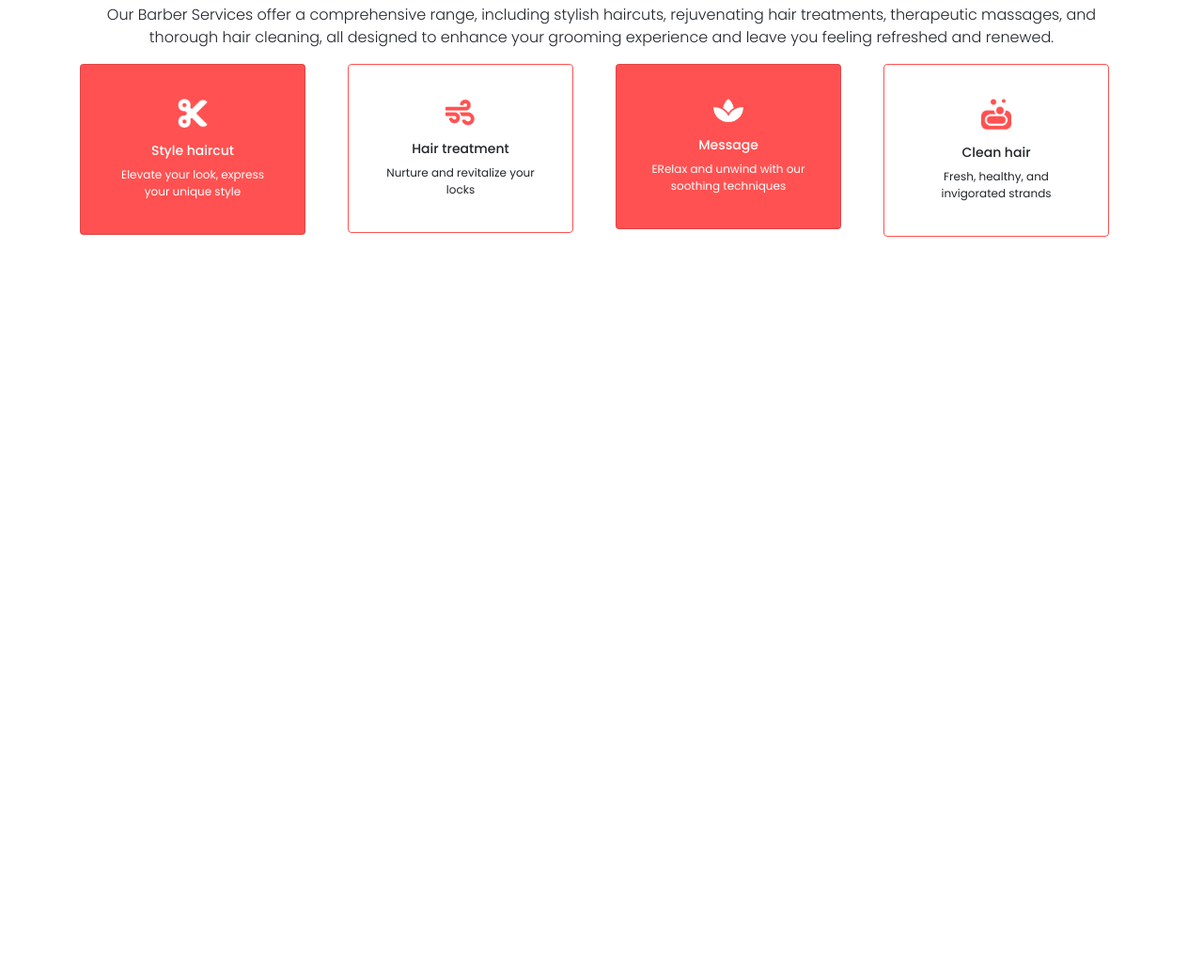
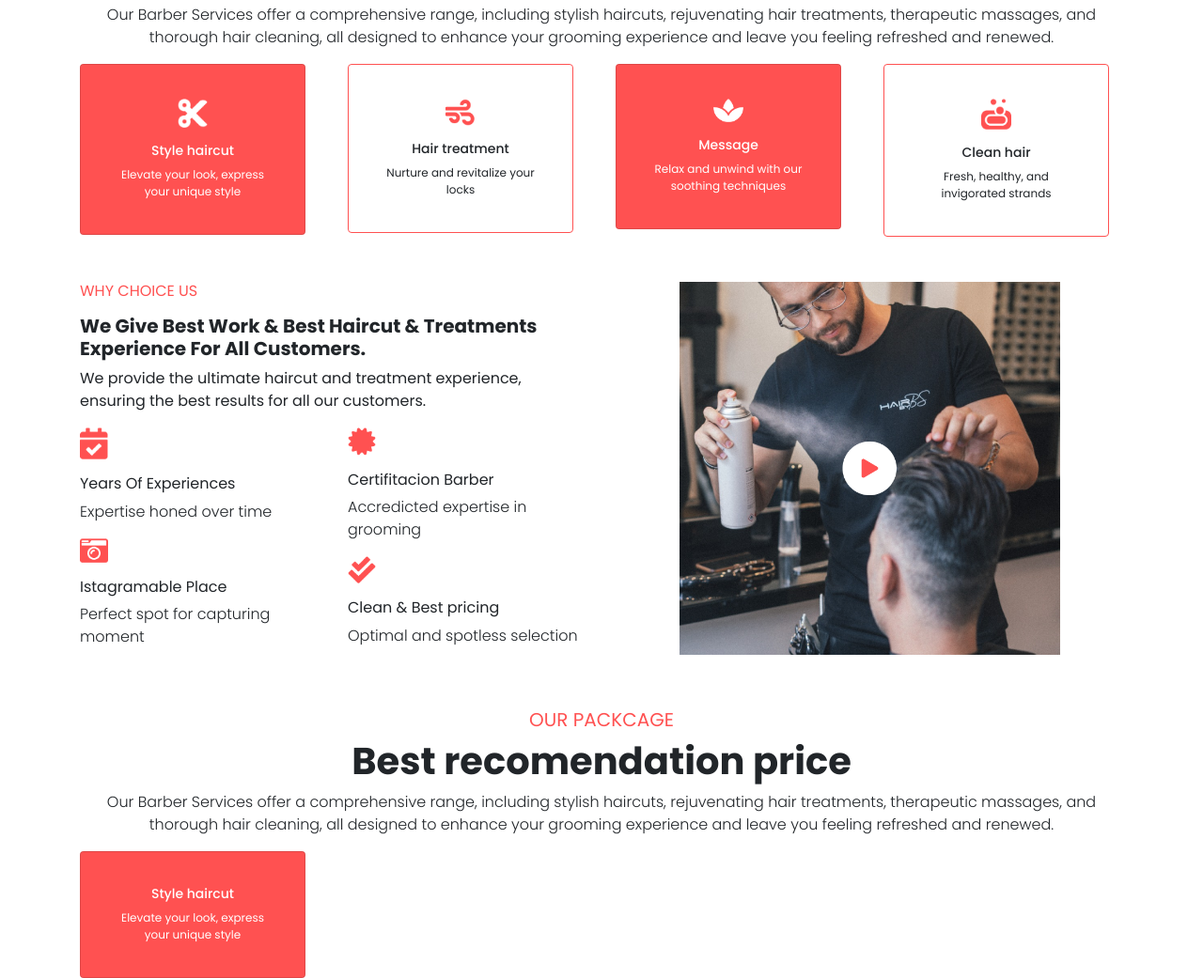
Before and after one commit to Brawijayadewa/landing-page-barbershop, a website: page landing-page.html in a window 1280 px wide. Shown: the part 1323-2364 px from the top of the page at 94% size. Before the commit the page ends 1623 px from the top, so only its background shows below. Drawn offline with nearby package versions, Linux system fonts and the light colour scheme.

Commit message:
slicing barber rows

```diff
--- a/landing-page.html
+++ b/landing-page.html
@@ -200,7 +200,7 @@
                     <img src="img/flower.png" alt="" style="width: 2em;">
                   </div>
                   <h5 class="mx-auto" style="font-size: 14px;">Message</h5>
-                  <p class="card-text" style="font-size: 12px;">ERelax and unwind with our soothing techniques</p>
+                  <p class="card-text" style="font-size: 12px;">Relax and unwind with our soothing techniques</p>
                 </div>
               </div>
             </div>
@@ -220,7 +220,70 @@
           </div>
         </div>
       </section>
-
+      <section class="container mb-5">
+        <div class="row d-flex flex-column">
+          <div class="col">
+            <div class="row">
+              <div class="col">
+                <div class="">
+                    <h6 class="text-orange font-weight-normal mb-3">WHY CHOICE US</h6>
+                    <h5 class="font-weight-bold">We Give Best Work & Best Haircut & Treatments Experience For All Customers.</h5>
+                    <p>We provide the ultimate haircut and treatment experience, ensuring the best results for all our customers.</p>
+                </div>
+                <div class="">
+                  <div class="row">
+                    <div class="col">
+                      <div>
+                        <img src="img/calendar.png" class="mb-3" style="width: 30px;" alt="">
+                        <h3 class="font-weight-normal" style="font-size: 16px;">Years Of Experiences</h3>
+                        <p class="font-weight-light">Expertise honed over time</p>
+                      </div>
+                      <div>
+                        <img src="img/photo.png" class="mb-3" alt="" style="width: 30px;">
+                        <h3 class="font-weight-normal" style="font-size: 16px;">Istagramable Place</h3>
+                        <p class="font-weight-light">Perfect spot for capturing moment</p>
+                      </div>
+                     </div>
+                     <div class="col">
+                      <div>
+                        <img src="img/sun.png" class="mb-3" alt="" style="width: 30px;">
+                        <h3 class="font-weight-normal" style="font-size: 16px;">Certifitacion Barber</h3>
+                        <p class="font-weight-light">Accredicted expertise in grooming</p>
+                      </div>
+                      <div>
+                        <img src="img/aprroved.png" class="mb-3" alt="" style="width: 30px;">
+                        <h3 class="font-weight-normal" style="font-size: 16px;">Clean & Best pricing</h3>
+                        <p class="font-weight-light">Optimal and spotless selection</p>
+                      </div>
+                    </div>
+                  </div>
+                </div>
+              </div>
+              <div class="col">
+                <div class="d-flex justify-content-center">
+                  <img src="img/barbercut.png" alt="" class="w-75">
+                </div>
+              </div>
+            </div>
+          </div>
+        </div>
+      </section>
+      <section class="container text-center">
+        <h5 class="text-orange font-weight-normal">OUR PACKCAGE</h5>
+        <h1 class="font-weight-bold">Best recomendation price</h1>
+        <p class="font-weight-light">Our Barber Services offer a comprehensive range, including stylish haircuts, rejuvenating hair treatments, therapeutic massages, and thorough hair cleaning, all designed to enhance your grooming experience and leave you feeling refreshed and renewed.</p>
+        <div class="row">
+          <div class="col-3">
+            <div class="card text-center card-color text-white" style="width: 15rem;">
+              <div class="card-body">
+                <div class="py-3 px-3">
+                  <h3 class="mx-auto" style="font-size: 14px;">Style haircut</h3>
+                  <p class="card-text" style="font-size: 12px;">Elevate your look, express your unique style</p>
+                </div>
+              </div>
+            </div>
+          </div>
+      </section>
 
     <script src="https://cdn.jsdelivr.net/npm/jquery@3.5.1/dist/jquery.slim.min.js" integrity="sha384-DfXdz2htPH0lsSSs5nCTpuj/zy4C+OGpamoFVy38MVBnE+IbbVYUew+OrCXaRkfj" crossorigin="anonymous"></script>
     <script src="https://cdn.jsdelivr.net/npm/popper.js@1.16.1/dist/umd/popper.min.js" integrity="sha384-9/reFTGAW83EW2RDu2S0VKaIzap3H66lZH81PoYlFhbGU+6BZp6G7niu735Sk7lN" crossorigin="anonymous"></script>
```
Also changed, not shown: img/aprroved.png (added), img/barbercut.png (added), img/calendar.png (added), img/photo.png (added), img/sun.png (added).
